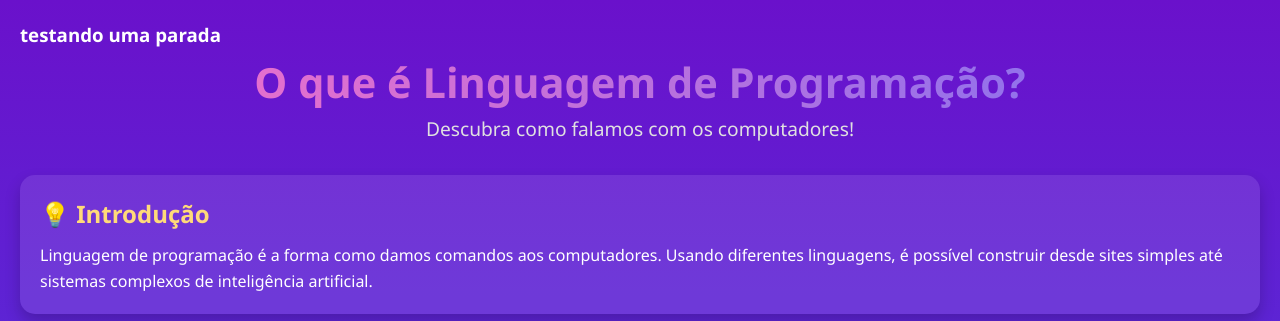
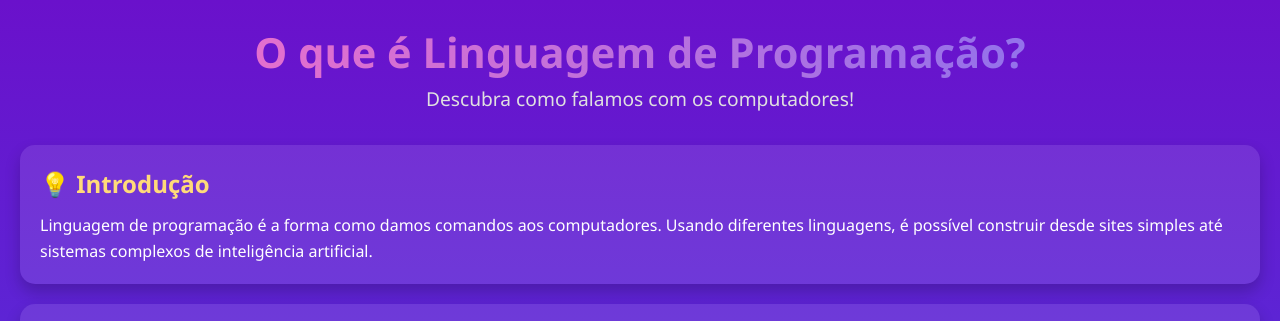
Before and after one commit to caiquedesouzaal-sketch/Linguagem-de-programa-o, a plain HTML site: page index.html in a window 1280 px wide. Shown: the top 321 px of the page. Drawn offline with Linux system fonts and the light colour scheme.

Commit message:
Update index.html

```diff
--- a/index.html
+++ b/index.html
@@ -7,7 +7,7 @@
   <link rel="stylesheet" href="style.css" />
 </head>
 <body>
-  <h3> testando uma parada </h3>
+
   <header>
     <h1 class="animated-title">O que é Linguagem de Programação?</h1>
     <p>Descubra como falamos com os computadores!</p>
```
